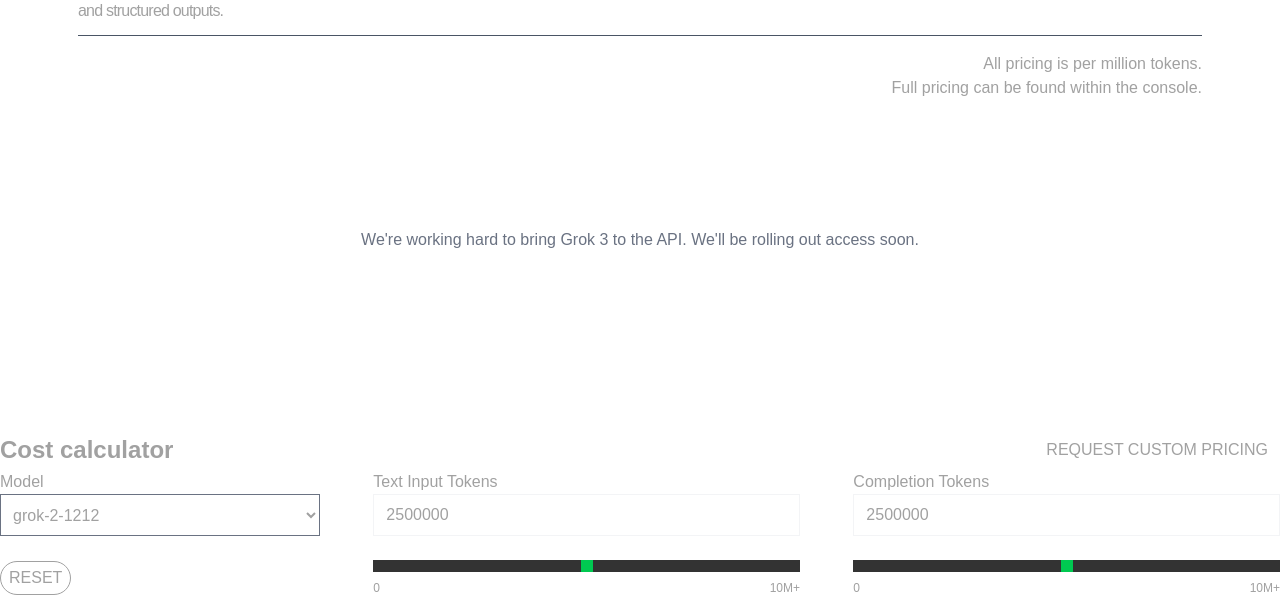
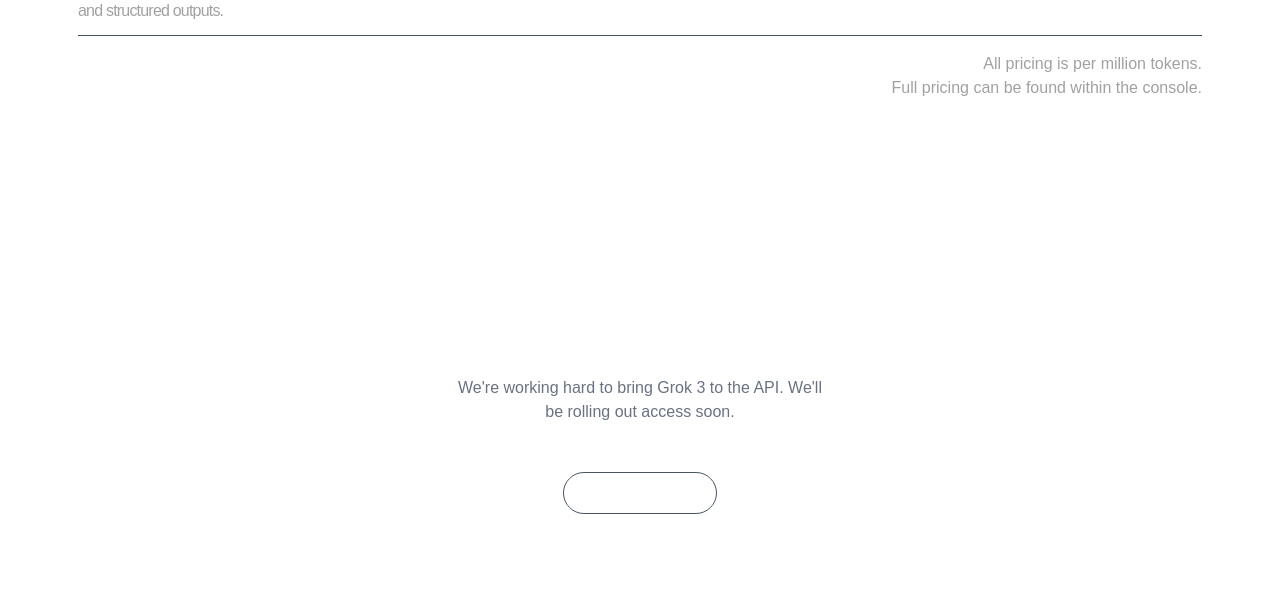
Before and after one commit to MilkiyasGebru/xAI, a Next.js app: page / in a window 1280 px wide. Shown: the part 2240-2852 px from the top of the page. Built offline with nearby package versions, Linux system fonts and the light colour scheme.

Commit message:
Finished the coming soon section for large screen

```diff
--- a/components/ComingSoon.jsx
+++ b/components/ComingSoon.jsx
@@ -3,11 +3,16 @@
 export default function ComingSoon() {
 
     return (
-        <div className="flex flex-col justify-center items-center py-12 gap-y-6">
-            <h3 className="text-2xl text-white">Grok 3 coming soon</h3>
-            <p className="text-gray-500">We're working hard to bring Grok 3 to the API. We'll be rolling out access soon.</p>
-            <button className="px-3 py-2 border rounded-full text-white flex items-center gap-2">READ MORE <HiArrowUpRight/> </button>
-        </div>
+        <section className="max-w-[1124px] mx-auto mt-40">
+            <div className="flex flex-col justify-center items-center py-12 ">
+                <h3 className="text-2xl text-white">Grok 3 coming soon</h3>
+                <p className="text-gray-500 text-center w-1/3 mt-3">We're working hard to bring Grok 3 to the API. We'll be
+                    rolling out access soon.</p>
+                <button className="px-3 py-2 border border-gray-600 tracking-wider rounded-full text-white flex items-center gap-2 mt-12">READ
+                    MORE <HiArrowUpRight/></button>
+            </div>
+        </section>
+
     )
 
 }
```
